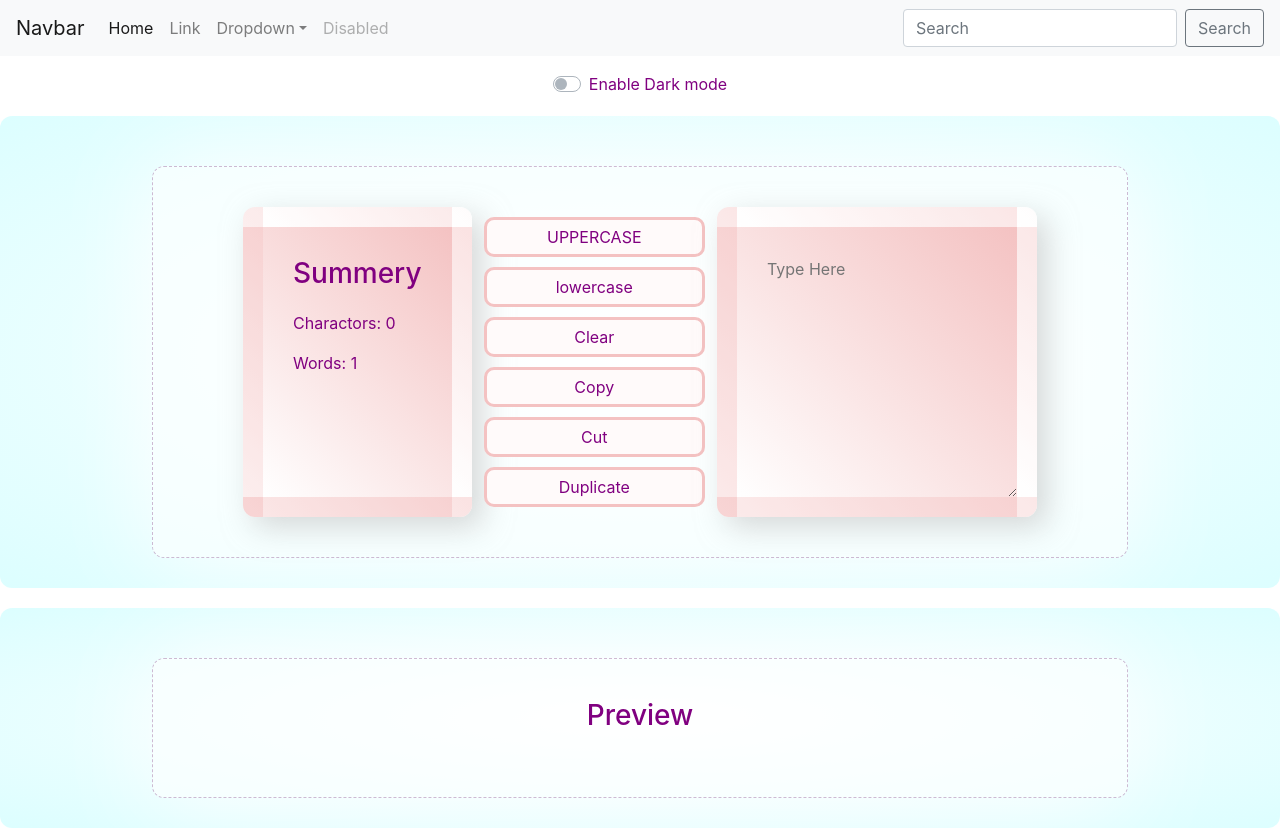
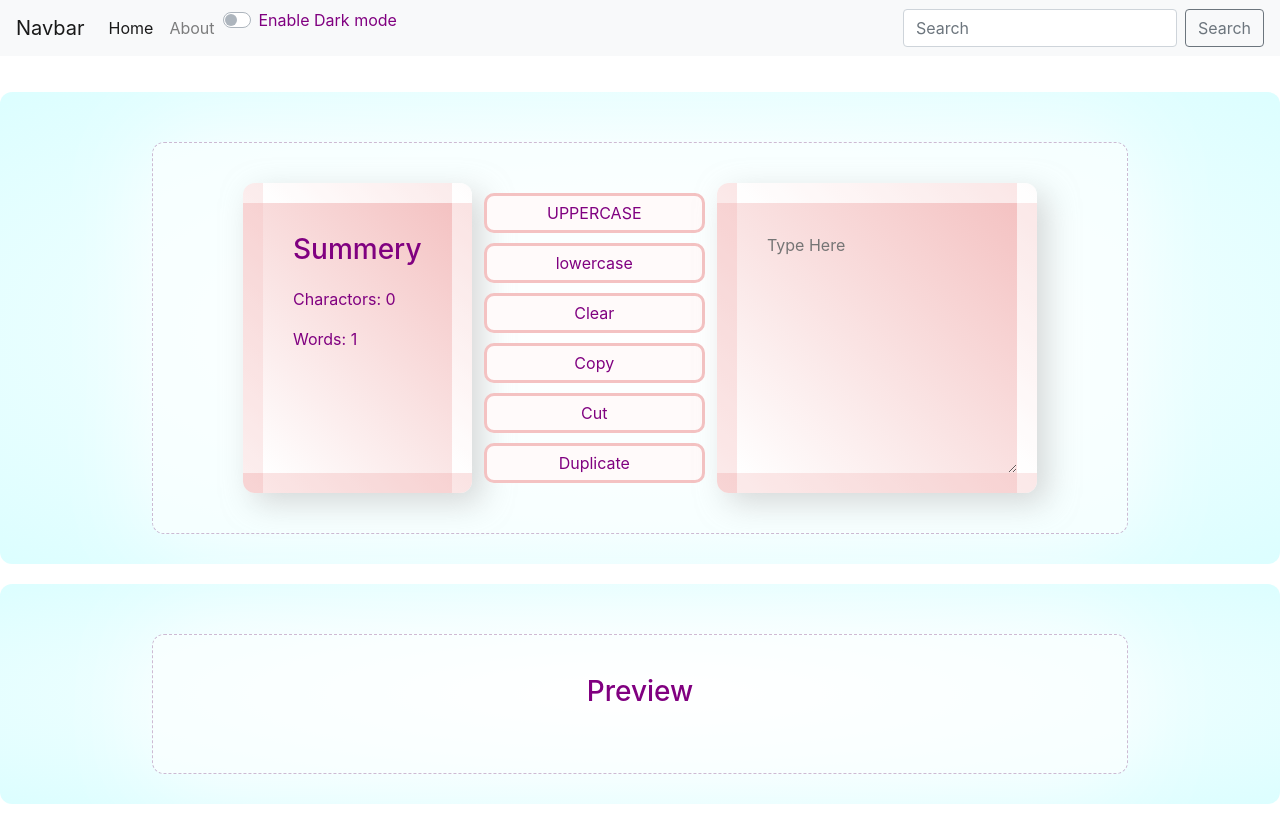
Before and after one commit to grootacademy/groot-class-learnings, a React (Create React App) app in the folder React/text-menu/: page / in a window 1280 px wide. After the commit the page ends 804 px from the top, so only its background shows below. Built offline with nearby package versions, Linux system fonts and the light colour scheme.

Commit message:
Router and dark mode with whole project

```diff
--- a/React/text-menu/package.json
+++ b/React/text-menu/package.json
@@ -8,6 +8,7 @@
     "@testing-library/user-event": "^13.5.0",
     "react": "^18.2.0",
     "react-dom": "^18.2.0",
+    "react-router-dom": "^6.4.3",
     "react-scripts": "5.0.1",
     "web-vitals": "^2.1.4"
   },
--- a/React/text-menu/src/App.css
+++ b/React/text-menu/src/App.css
@@ -80,3 +80,10 @@ textarea:focus-visible{
 .d_color{
     color: white !important;
 }
+
+.my_slider {
+    height: 500px;
+    overflow: hidden;
+    width: 80%;
+    margin: auto;
+}
--- a/React/text-menu/src/App.js
+++ b/React/text-menu/src/App.js
@@ -1,14 +1,17 @@
 import { useState } from 'react';
 import './App.css';
+import About from './components/About';
 import Alert from './components/Alert';
 import Navbar from './components/Navbar';
 import TextMenu from './components/TextMenu';
-
+import { Routes, Route } from 'react-router';
 
 function App() {
 
   const [showAlert, setShowAlert] = useState(false);
   const [message, setMessage] = useState("default message");
+
+  const [mode, setMode] = useState("light");
 
   function foralert() {
 
@@ -22,9 +25,14 @@ function App() {
 
   return (
     <>
-      <Navbar />
+      <Navbar mode={mode}  setMode={setMode}/>
       {showAlert && <Alert message={message} />}
-      <TextMenu foralert={foralert} setMessage={setMessage} />
+
+      <Routes>
+        <Route path='/' element={<TextMenu foralert={foralert} setMessage={setMessage} mode={mode} />}/>
+        <Route path='/about' element={ <About mode={mode} />} />
+      </Routes>
+
     </>
 
   );
--- /dev/null
+++ b/React/text-menu/src/components/About.js
@@ -0,0 +1,37 @@
+import React from 'react'
+
+function About(props) {
+    return (
+        <>
+            <div style={{height:"100vh"}} className={` ${props.mode == "dark" && "d_backGround"}`}>
+
+                <div className='my_slider text-center '>
+                    This is about page
+                    <div id="carouselExampleControls" className="carousel slide" data-ride="carousel">
+                        <div className="carousel-inner">
+                            <div className="carousel-item active">
+                                <img className="d-block w-100" src="https://cdn.pixabay.com/photo/2018/01/12/10/19/fantasy-3077928__480.jpg" alt="First slide" />
+                            </div>
+                            <div className="carousel-item">
+                                <img className="d-block w-100" src="https://cdn.wallpapersafari.com/48/94/TDn6qN.jpg" alt="Second slide" />
+                            </div>
+                            <div className="carousel-item">
+                                <img className="d-block w-100" src="https://media.istockphoto.com/id/1159778533/photo/stairway-to-heaven.jpg?s=170667a&w=0&k=20&c=naoJddQrpr-TX2U0evf736IRaAVA-or38KpudqFmZUs=" alt="Third slide" />
+                            </div>
+                        </div>
+                        <a className="carousel-control-prev" href="#carouselExampleControls" role="button" data-slide="prev">
+                            <span className="carousel-control-prev-icon" aria-hidden="true"></span>
+                            <span className="sr-only">Previous</span>
+                        </a>
+                        <a className="carousel-control-next" href="#carouselExampleControls" role="button" data-slide="next">
+                            <span className="carousel-control-next-icon" aria-hidden="true"></span>
+                            <span className="sr-only">Next</span>
+                        </a>
+                    </div>
+                </div>
+            </div>
+        </>
+    )
+}
+
+export default About
--- a/React/text-menu/src/components/Navbar.js
+++ b/React/text-menu/src/components/Navbar.js
@@ -1,10 +1,21 @@
+import { Link } from "react-router-dom";
 
-function Navbar() {
+function Navbar(props) {
+
+    function toggleDarkMode(e) {
+
+        if (e.target.checked) {
+            props.setMode("dark")
+        }
+        else {
+            props.setMode("light")
+        }
+    }
 
     return (
         <>
-            <nav className="navbar navbar-expand-lg navbar-light bg-light">
-                <a className="navbar-brand" href="#">Navbar</a>
+            <nav className={`navbar navbar-expand-lg navbar-light bg-light ${props.mode == "dark" && "bg-dark navbar-dark"}`}>
+                <Link className="navbar-brand" to="/">Navbar</Link>
                 <button className="navbar-toggler" type="button" data-toggle="collapse" data-target="#navbarSupportedContent" aria-controls="navbarSupportedContent" aria-expanded="false" aria-label="Toggle navigation">
                     <span className="navbar-toggler-icon"></span>
                 </button>
@@ -12,25 +23,17 @@ function Navbar() {
                 <div className="collapse navbar-collapse" id="navbarSupportedContent">
                     <ul className="navbar-nav mr-auto">
                         <li className="nav-item active">
-                            <a className="nav-link" href="#">Home <span className="sr-only">(current)</span></a>
+                            <Link className="nav-link" to="/">Home <span className="sr-only">(current)</span></Link>
                         </li>
                         <li className="nav-item">
-                            <a className="nav-link" href="#">Link</a>
+                            <Link className="nav-link" to="/about">About</Link>
                         </li>
-                        <li className="nav-item dropdown">
-                            <a className="nav-link dropdown-toggle" href="#" id="navbarDropdown" role="button" data-toggle="dropdown" aria-haspopup="true" aria-expanded="false">
-                                Dropdown
-                            </a>
-                            <div className="dropdown-menu" aria-labelledby="navbarDropdown">
-                                <a className="dropdown-item" href="#">Action</a>
-                                <a className="dropdown-item" href="#">Another action</a>
-                                <div className="dropdown-divider"></div>
-                                <a className="dropdown-item" href="#">Something else here</a>
-                            </div>
-                        </li>
-                        <li className="nav-item">
-                            <a className="nav-link disabled" href="#" tabIndex="-1" aria-disabled="true">Disabled</a>
-                        </li>
+
+                        <div className="custom-control custom-switch d-flex justify-content-center  ">
+                            <input type="checkbox" className="custom-control-input" id="customSwitches" onChange={toggleDarkMode} />
+                            <label className={`custom-control-label ${props.mode == "dark" && "d_color"}`} htmlFor="customSwitches"> {props.mode == "dark" && "Enable Light Mode"}  {props.mode != "dark" && "Enable Dark mode"}  </label>
+                        </div>
+
                     </ul>
                     <form className="form-inline my-2 my-lg-0">
                         <input className="form-control mr-sm-2" type="search" placeholder="Search" aria-label="Search" />
--- a/React/text-menu/src/components/TextMenu.js
+++ b/React/text-menu/src/components/TextMenu.js
@@ -3,7 +3,6 @@ import { useState } from 'react'
 function TextMenu(props) {
 
     const [text, setText] = useState("");
-    const [mode, setMode] = useState("light");
 
     function handleText(e) {
         setText(e.target.value);
@@ -46,53 +45,41 @@ function TextMenu(props) {
         props.foralert();
     }
 
-    function toggleDarkMode(e) {
-        if (e.target.checked) {
-            setMode("dark");
-            document.body.style.background = "#2e132b";
-        }
-        else {
-            setMode("light");
-            document.body.style.background = "white";
-        }
-    }
+
 
     return (
         <>
+            <div className={`pt-3 ${props.mode == "dark" && "d_backGround"}`}>
 
-            <div className="custom-control custom-switch d-flex justify-content-center mt-3 ">
-                <input type="checkbox" className="custom-control-input" id="customSwitches" onChange={toggleDarkMode} />
-                <label className={`custom-control-label ${mode == "dark" && "d_color"}`} htmlFor="customSwitches"> {mode == "dark" && "Enable Light Mode"}  {mode != "dark" && "Enable Dark mode" }  </label>
-            </div>
-
-            <div className={`outer ${mode == "dark" && "d_backGround"}`} >
-                <section className={`sec1 ${mode == "dark" && "d_backGround"}`}>
-                    <div className={`box back_color ${mode == "dark" && "d_backGround"}`}>
+                <div className={`outer ${props.mode == "dark" && "d_backGround"}`} >
+                    <section className={`sec1 ${props.mode == "dark" && "d_backGround"}`}>
+                        <div className={`box back_color ${props.mode == "dark" && "d_backGround"}`}>
                             <h3>Summery</h3>
                             <p>Charactors: {text.length}</p>
                             <p>Words: {text.split(" ").length}</p>
                         </div>
                         <div className='center_box '>
-                        <button onClick={toUpperCase} className={`${mode == "dark" && "d_backGround"}`}>UPPERCASE</button>
-                        <button onClick={toLowerCase} className={`${mode == "dark" && "d_backGround"}`}>lowercase</button>
-                        <button onClick={doClear} className={`${mode == "dark" && "d_backGround"}`}>Clear</button>
-                        <button onClick={doCopy} className={`${mode == "dark" && "d_backGround"}`}>Copy</button>
-                        <button onClick={doCut} className={`${mode == "dark" && "d_backGround"}`}>Cut</button>
-                        <button onClick={doDuplicate} className={`${mode == "dark" && "d_backGround"}`}>Duplicate</button>
-
+                            <button onClick={toUpperCase} className={`${props.mode == "dark" && "d_backGround"}`}>UPPERCASE</button>
+                            <button onClick={toLowerCase} className={`${props.mode == "dark" && "d_backGround"}`}>lowercase</button>
+                            <button onClick={doClear} className={`${props.mode == "dark" && "d_backGround"}`}>Clear</button>
+                            <button onClick={doCopy} className={`${props.mode == "dark" && "d_backGround"}`}>Copy</button>
+                            <button onClick={doCut} className={`${props.mode == "dark" && "d_backGround"}`}>Cut</button>
+                            <button onClick={doDuplicate} className={`${props.mode == "dark" && "d_backGround"}`}>Duplicate</button>
                         </div>
-                    <textarea className={`box back_color ${mode == "dark" && "d_backGround"}`} placeholder='Type Here' value={text} onChange={handleText} />
+                        <textarea className={`box back_color ${props.mode == "dark" && "d_backGround"}`} placeholder='Type Here' value={text} onChange={handleText} />
                     </section>
                 </div>
 
 
 
-            <div className={`outer ${mode == "dark" && "d_backGround"}`}>
-                <section className={`sec1 sec2 ${mode == "dark" && "d_backGround"}`}>
+                <div className={`outer ${props.mode == "dark" && "d_backGround"}`}>
+                    <section className={`sec1 sec2 ${props.mode == "dark" && "d_backGround"}`}>
                         <h3>Preview</h3>
                         <p>{text}</p>
                     </section>
                 </div>
+            </div>
+
         </>
 
     )
--- a/React/text-menu/src/index.js
+++ b/React/text-menu/src/index.js
@@ -3,11 +3,15 @@ import ReactDOM from 'react-dom/client';
 import './index.css';
 import App from './App';
 import reportWebVitals from './reportWebVitals';
+import { BrowserRouter } from 'react-router-dom';
+
 
 const root = ReactDOM.createRoot(document.getElementById('root'));
 root.render(
   <React.StrictMode>
-    <App />
+    <BrowserRouter>
+      <App />
+    </BrowserRouter>
   </React.StrictMode>
 );
 
```
Also changed, not shown: 1 other file (tests, documents, lock files or other folders). Lines whose indentation alone changed are shown as unchanged.
